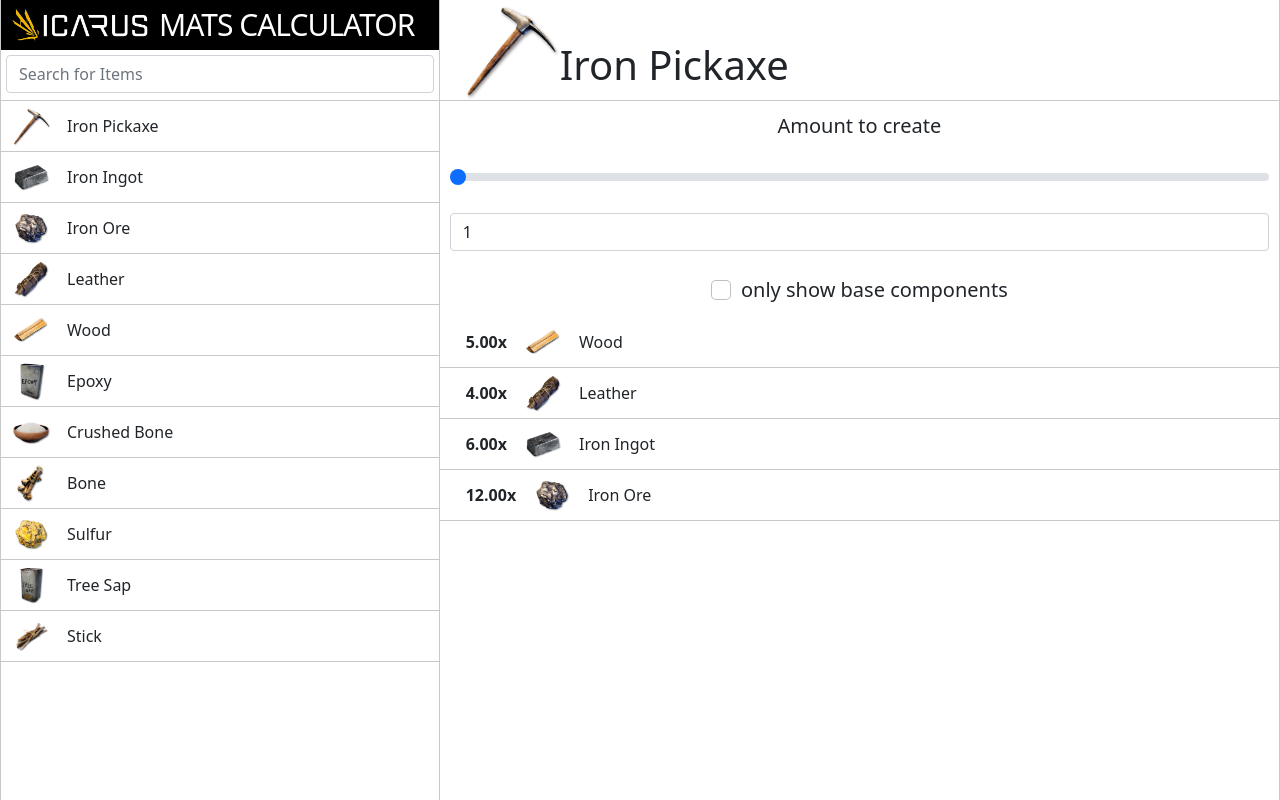
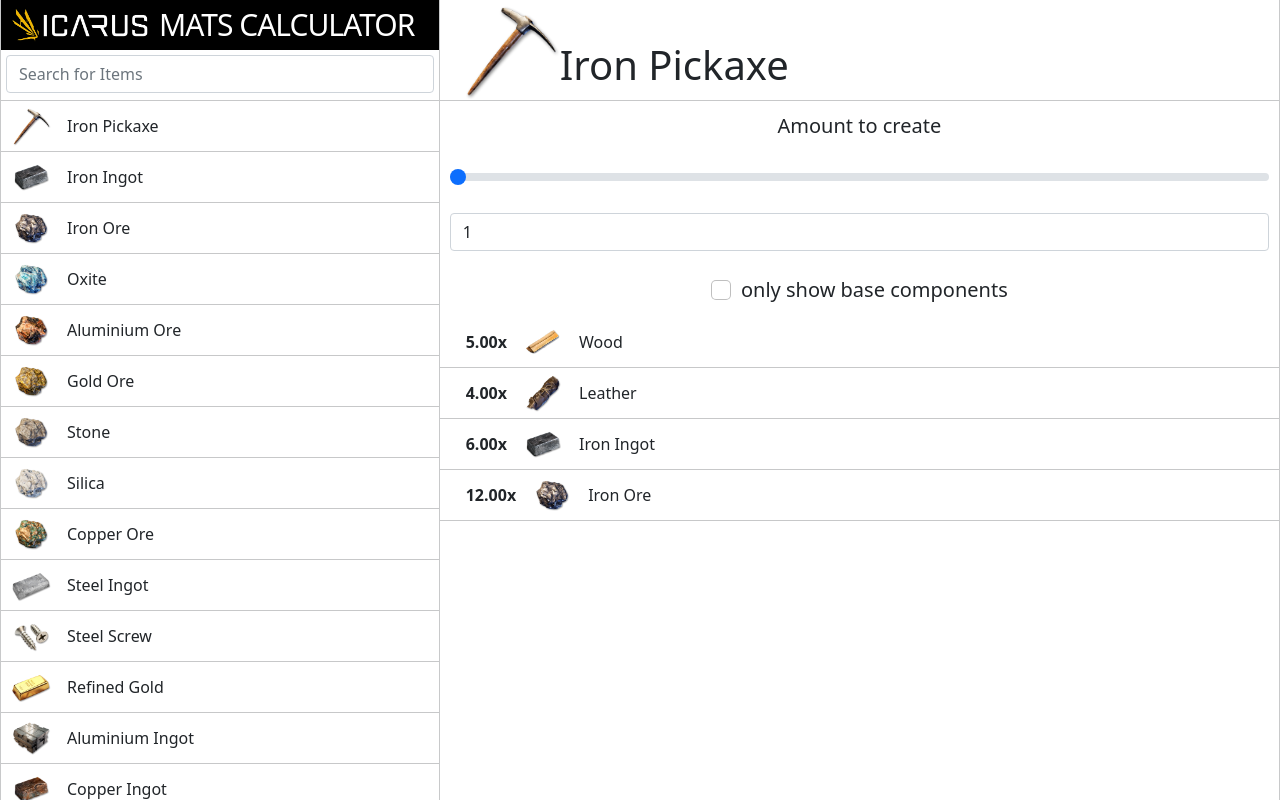
Before and after one commit to smarschollek/icarus-mats-calculator, a Next.js app: page / in a window 1280 px wide. Built offline with nearby package versions, Linux system fonts and the light colour scheme.

Commit message:
added new components

```diff
--- a/data/items.ts
+++ b/data/items.ts
@@ -43,6 +43,201 @@
       imageUrl: '/images/ITEM_Iron_Ore.png',
       collectable: true
     },
+    {
+      name: 'Oxite',
+      imageUrl: '/images/ITEM_Oxite.png',
+      collectable: true
+    },
+    {
+      name: 'Aluminium Ore',
+      imageUrl: '/images/ITEM_Aluminium_Ore.png',
+      collectable: true
+    },
+    {
+      name: 'Gold Ore',
+      imageUrl: '/images/ITEM_Gold_Ore.png',
+      collectable: true
+    },
+    {
+      name: 'Stone',
+      imageUrl: '/images/ITEM_Stone.png',
+      collectable: true
+    },
+    {
+      name: 'Silica',
+      imageUrl: '/images/ITEM_Silica.png',
+      collectable: true
+    },
+    {
+      name: 'Copper Ore',
+      imageUrl: '/images/ITEM_Copper_Ore.png',
+      collectable: true
+    },
+    {
+      name: 'Steel Ingot',
+      imageUrl: '/images/ITEM_Steel_Ingot.png',
+      recipes: [
+        {
+          components: [
+            {
+              amount: 1,
+              itemName: 'Steel Bloom'
+            }
+          ]
+        }
+
+      ]
+    },
+
+    {
+      name: 'Steel Screw',
+      imageUrl: '/images/ITEM_Steel_Screw.png',
+      recipes: [
+        {
+          components: [
+            {
+              amount: 0.01,
+              itemName: 'Steel Ingot'
+            }
+          ]
+        }
+
+      ]
+    },
+
+
+
+    {
+      name: 'Refined Gold',
+      imageUrl: '/images/ITEM_Refined_Gold.png',
+      recipes: [
+        {
+          components: [
+        {
+        amount: 2,
+        itemName: 'Gold Ore'
+        },
+      ]}]
+    },
+    {
+      name: 'Aluminium Ingot',
+      imageUrl: '/images/ITEM_Aluminium_Ingot.png',
+      recipes: [
+        {
+          components: [
+        {
+        amount: 1,
+        itemName: 'Aluminium Ore'
+        },
+      ]}]
+    },
+
+    {
+      name: 'Copper Ingot',
+      imageUrl: '/images/ITEM_Copper_Ingot.png',
+      recipes: [
+        {
+          components: [
+        {
+        amount: 1,
+        itemName: 'Copper Ore'
+        },
+      ]}]
+    },
+
+    {
+      name: 'Electronics',
+      imageUrl: '/images/ITEM_Electronics.png',
+      recipes: [
+        {
+          components: [
+        {
+          amount: 1,
+          itemName: 'Refined Gold'
+        },
+        {
+          amount: 1,
+          itemName: 'Copper Ingot'
+        },
+        {
+          amount: 1,
+          itemName: 'Organic Resin'
+        },
+        {
+          amount: 1,
+          itemName: 'Epoxy'
+        },
+
+        ]}]
+    },
+
+    {
+      name: 'Organic Resin',
+      imageUrl: '/images/ITEM_Organic_Resin.png',
+      recipes: [
+        {
+          components: [
+        {
+          amount: 1,
+          itemName: 'Wood'
+        },
+        {
+          amount: 1,
+          itemName: 'Oxite'
+        },
+      ]}]
+    },
+
+
+
+
+
+
+
+    {
+      name: 'Carbon Fiber',
+      imageUrl: '/images/ITEM_Carbon_Fiber.png',
+      recipes: [
+        {
+          components: [
+        {
+          amount: 1,
+          itemName: 'Carbon Paste'
+        }
+      ]
+    }
+      ]
+    },
+
+    {
+      name: 'Coal',
+      imageUrl: '/images/ITEM_Coal.png',
+      collectable: true
+    },
+    {
+      name: 'Wood',
+      imageUrl: '/images/ITEM_Wood.png',
+      collectable: true
+    },
+    {
+      name: 'Steel Bloom',
+      imageUrl: '/images/ITEM_Steel_Bloom.png',
+      recipes: [
+        {
+          components: [
+          {
+            amount: 6,
+            itemName: 'Iron Ore'
+          },
+          {
+            amount: 1,
+            itemName: 'Coal'
+          },
+        ]
+      }
+    ]
+      },
+
     {
       name: 'Leather',
       imageUrl: '/images/ITEM_Leather.png',
@@ -131,5 +326,92 @@
           ]
         }
       ]
+    },
+    {
+      name : 'Fabricator',
+      imageUrl: '/images/ITEM_Fabricator.png',
+      recipes: [
+        {
+        components : [
+          {
+            amount: 8,
+            itemName: 'Steel Ingot'
+          },
+          {
+            amount: 40,
+            itemName: 'Aluminium Ingot'
+          },
+          {
+            amount: 60,
+            itemName: 'Electronics'
+          },
+          {
+            amount: 30,
+            itemName: 'Steel Screw'
+          },
+          {
+            amount: 30,
+            itemName: 'Concrete Mix'
+          },
+          {
+            amount: 8,
+            itemName: 'Carbon Fiber'
+          },
+        ]
+      }
+
+      ]
+
+    },
+
+    {
+      name : 'Carbon Paste',
+      imageUrl: '/images/ITEM_Carbon_Paste.png',
+      recipes: [
+        {
+        components : [
+        {
+          amount: 1,
+          itemName: 'Silica'
+        },
+        {
+          amount: 1,
+          itemName: 'Aluminium Ingot'
+        },
+        {
+          amount: 4,
+          itemName: 'Organic Resin'
+        },
+        {
+          amount: 2,
+          itemName: 'Epoxy'
+        },
+      ]
     }
+    ]
+    },
+
+    {
+      name : 'Concrete Mix',
+      imageUrl: '/images/ITEM_Concrete_Mix.png',
+      recipes: [
+        {
+        components : [
+        {
+          amount: 1,
+          itemName: 'Tree Sap'
+        },
+        {
+          amount: 8,
+          itemName: 'Stone'
+        },
+        {
+          amount: 4,
+          itemName: 'Silica'
+        },
+      ]
+    }
+    ]
+    },
+
   ]
```
